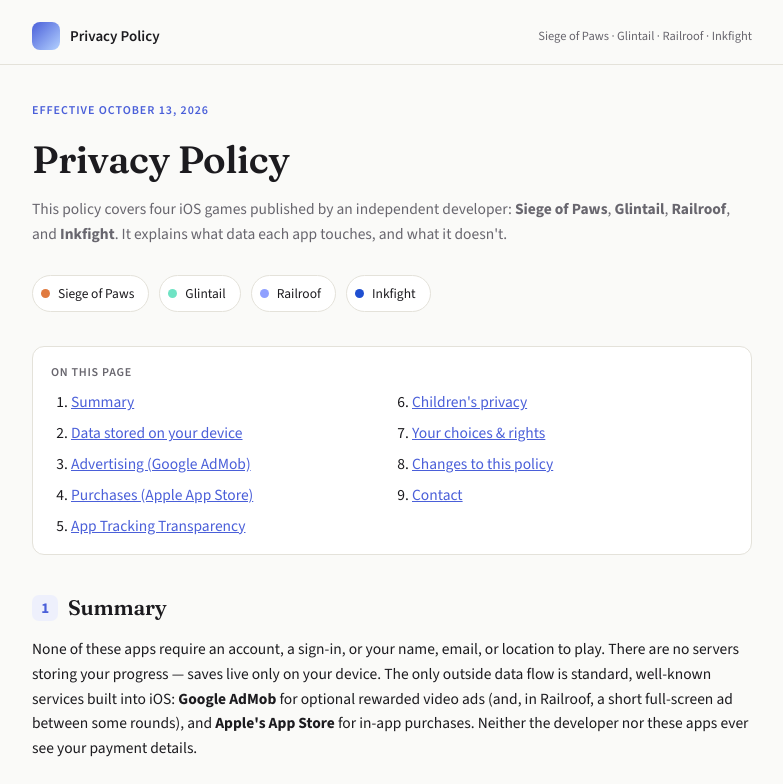
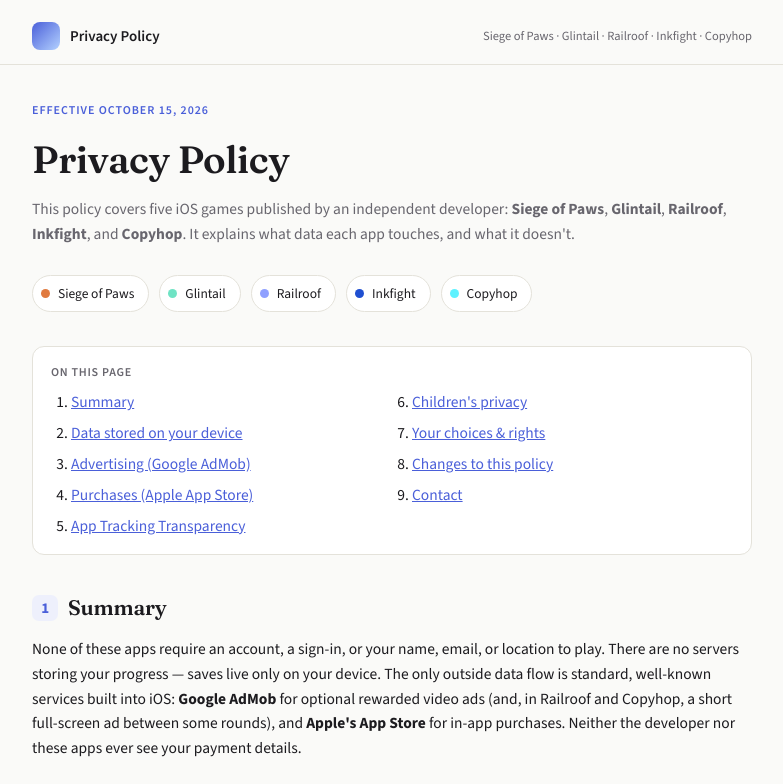
Before and after one commit to hoanghoang290393/privacy-policy, a plain HTML site: page index.html in a window 1280 px wide. Shown: the top 784 px of the page, without its empty margins (248-1031 px from the left). Drawn offline with nearby package versions, Linux system fonts and the light colour scheme.

Commit message:
Add Copyhop

```diff
--- a/index.html
+++ b/index.html
@@ -71,6 +71,7 @@
   .dot-wisp{ background:#6FE3C4; }
   .dot-moon{ background:#8FA0FF; }
   .dot-ink{ background:#1F4FD1; }
+  .dot-hop{ background:#5EF2FF; }
   nav.toc{
     border:1px solid var(--border); background:var(--surface);
     border-radius:12px; padding:16px 18px; margin-bottom:36px;
@@ -121,21 +122,22 @@
   <div class="row">
     <div class="studio-mark" aria-hidden="true"></div>
     <span class="top-title">Privacy Policy</span>
-    <span class="top-apps">Siege of Paws · Glintail · Railroof · Inkfight</span>
+    <span class="top-apps">Siege of Paws · Glintail · Railroof · Inkfight · Copyhop</span>
   </div>
 </header>
 
 <div class="wrap">
 <main>
-  <div class="eyebrow">Effective October 13, 2026</div>
+  <div class="eyebrow">Effective October 15, 2026</div>
   <h1>Privacy Policy</h1>
-  <p class="dek">This policy covers four iOS games published by an independent developer: <strong>Siege of Paws</strong>, <strong>Glintail</strong>, <strong>Railroof</strong>, and <strong>Inkfight</strong>. It explains what data each app touches, and what it doesn't.</p>
+  <p class="dek">This policy covers five iOS games published by an independent developer: <strong>Siege of Paws</strong>, <strong>Glintail</strong>, <strong>Railroof</strong>, <strong>Inkfight</strong>, and <strong>Copyhop</strong>. It explains what data each app touches, and what it doesn't.</p>
 
   <div class="apps-strip">
     <span class="app-chip"><span class="app-dot dot-claw"></span>Siege of Paws</span>
     <span class="app-chip"><span class="app-dot dot-wisp"></span>Glintail</span>
     <span class="app-chip"><span class="app-dot dot-moon"></span>Railroof</span>
     <span class="app-chip"><span class="app-dot dot-ink"></span>Inkfight</span>
+    <span class="app-chip"><span class="app-dot dot-hop"></span>Copyhop</span>
   </div>
 
   <nav class="toc" aria-label="Table of contents">
@@ -155,7 +157,7 @@
 
   <section id="summary">
     <h2><span class="num">1</span>Summary</h2>
-    <p>None of these apps require an account, a sign-in, or your name, email, or location to play. There are no servers storing your progress — saves live only on your device. The only outside data flow is standard, well-known services built into iOS: <strong>Google AdMob</strong> for optional rewarded video ads (and, in Railroof, a short full-screen ad between some rounds), and <strong>Apple's App Store</strong> for in-app purchases. Neither the developer nor these apps ever see your payment details.</p>
+    <p>None of these apps require an account, a sign-in, or your name, email, or location to play. There are no servers storing your progress — saves live only on your device. The only outside data flow is standard, well-known services built into iOS: <strong>Google AdMob</strong> for optional rewarded video ads (and, in Railroof and Copyhop, a short full-screen ad between some rounds), and <strong>Apple's App Store</strong> for in-app purchases. Neither the developer nor these apps ever see your payment details.</p>
     <div class="tbl-wrap">
       <table>
         <thead><tr><th>Data type</th><th>Collected by the app itself?</th><th>Collected by a third party?</th></tr></thead>
@@ -187,6 +189,7 @@
     <h2><span class="num">3</span>Advertising (Google AdMob)</h2>
     <p>Some apps offer an optional "watch an ad" button that rewards you with in-game currency or a bonus. These ads are served by <strong>Google AdMob</strong>. The Google Mobile Ads SDK starts when the app opens and loads an ad in the background so it is ready if you tap the button. While doing so, Google may collect: a device identifier (the advertising identifier only if you allow tracking), an approximate location estimated from your IP address, which ads you saw and interacted with, how you interact with the app, and app performance and crash diagnostics. Google uses this to serve, measure and improve ads and to prevent fraud, as described in <a href="https://policies.google.com/privacy" target="_blank" rel="noopener">Google's Privacy Policy</a> and <a href="https://policies.google.com/technologies/partner-sites" target="_blank" rel="noopener">How Google uses information from apps that use its services</a>. Google keeps this data according to its own retention periods. Watching an ad is never required to play, and ads are limited to content suitable for a general audience (maximum rating "PG").</p>
     <p><strong>Railroof</strong> also shows a full-screen ad between rounds, at most once every few rounds and never in your first games. The one-time <strong>Remove Ads</strong> purchase turns these off for good; the optional rewarded ads stay available.</p>
+    <p><strong>Copyhop</strong> works the same way: a full-screen ad may appear between runs, never in your first session, never right after a new best score, and at most 25 ads a day in total (rewarded included). The one-time <strong>Pro</strong> purchase turns these off for good.</p>
     <p>Third parties that receive data from these apps (Google for ads, Apple for purchases) are required to protect it at a level equal to or greater than described in this policy and as required by the App Store Review Guidelines. No data is sold, and no data is shared with any other party.</p>
     <div class="card">
       <span class="pill">Your control</span>
@@ -243,6 +246,6 @@
   </section>
 </main>
 <footer>
-  Independent developer · Siege of Paws, Glintail, Railroof, Inkfight for iOS
+  Independent developer · Siege of Paws, Glintail, Railroof, Inkfight, Copyhop for iOS
 </footer>
 </div>
```
